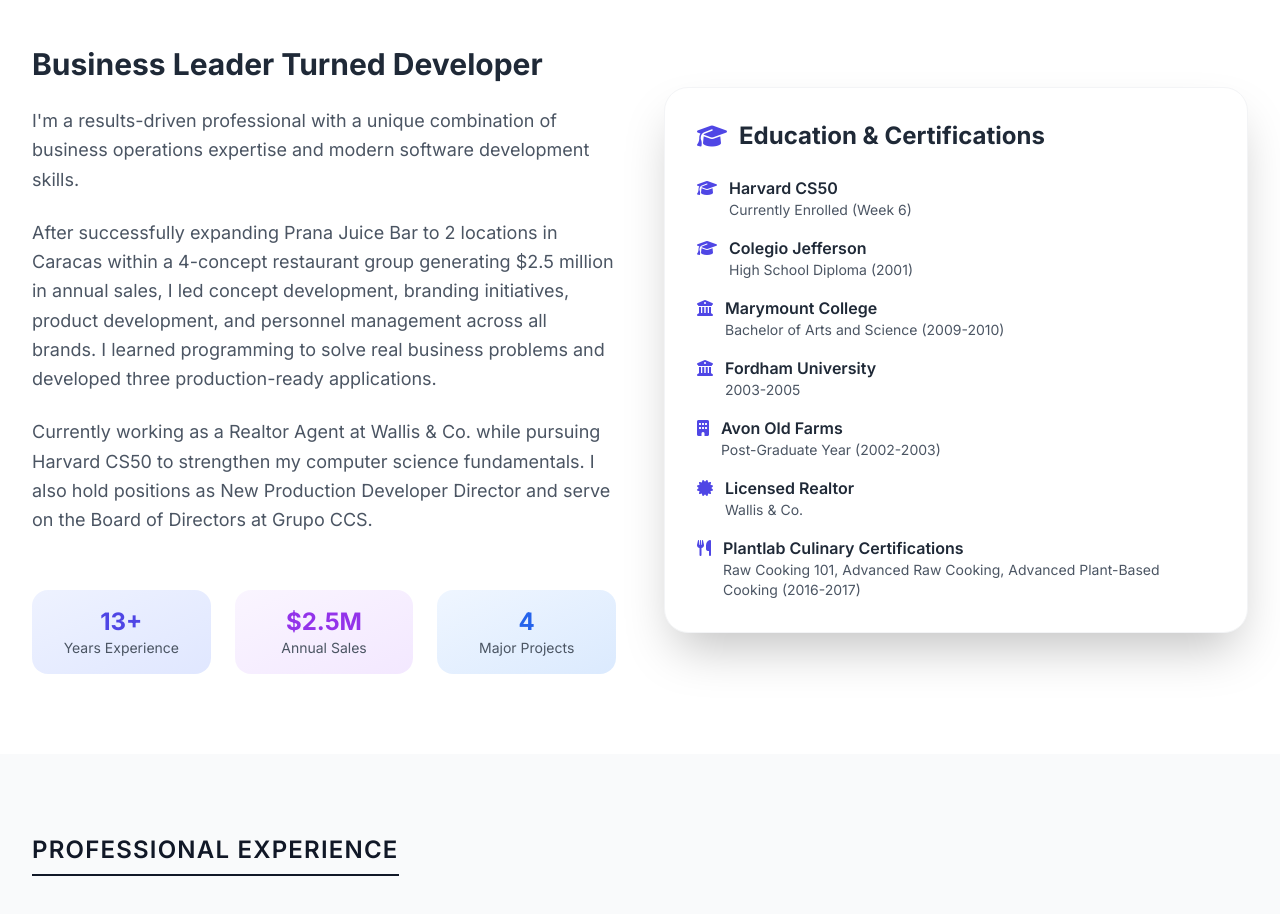
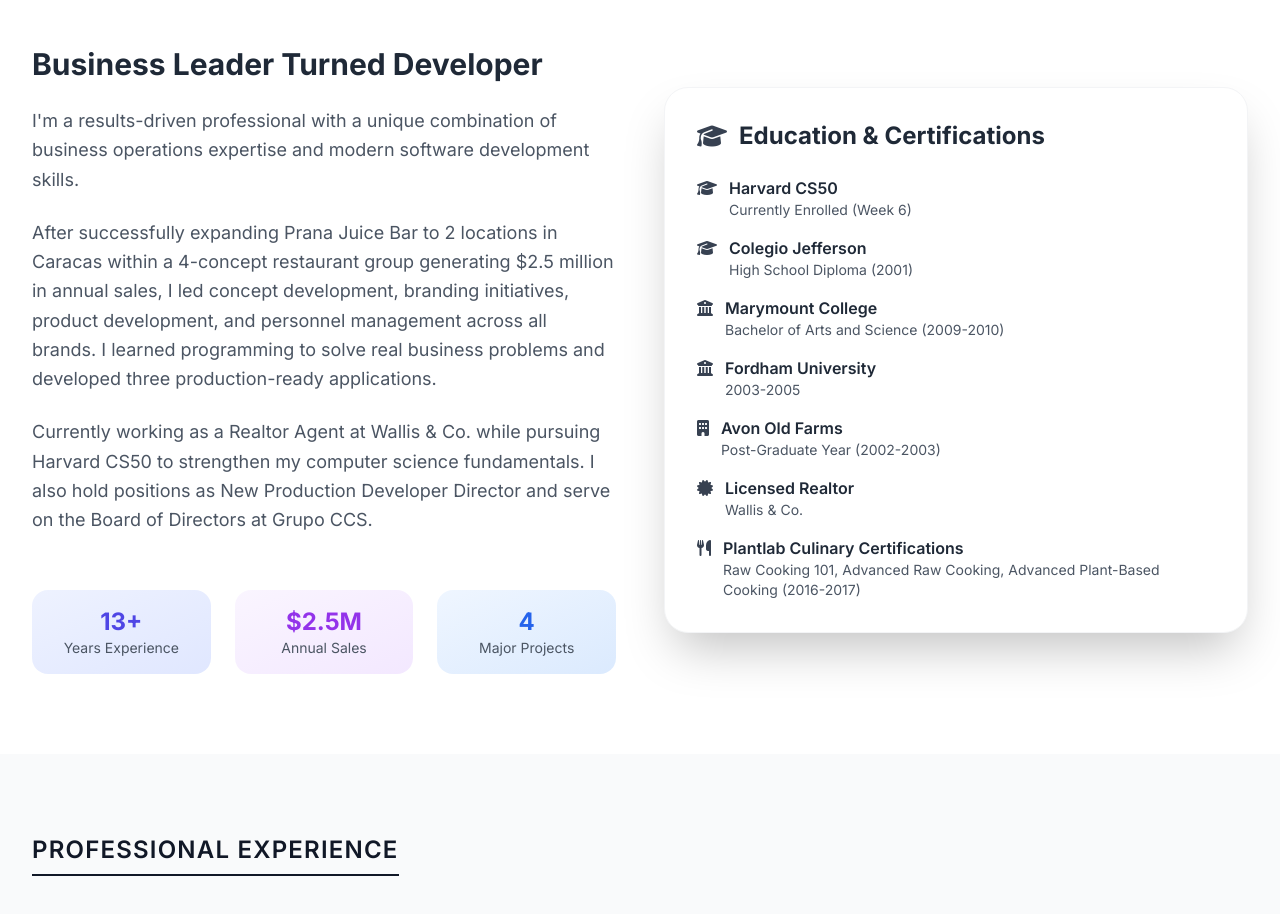
Before and after one commit to kikstaog/Enrique-Portfolio, a website: page index.html in a window 1280 px wide. Shown: the part 860-1774 px from the top of the page. Drawn offline with nearby package versions, Linux system fonts and the light colour scheme.

Commit message:
Change About Me section icons to black-grey tone

```diff
--- a/index.html
+++ b/index.html
@@ -351,54 +351,54 @@
                 <div>
                     <div class="bg-white rounded-3xl shadow-2xl p-8 border border-gray-100 hover:shadow-3xl transition-all duration-500 transform hover:-translate-y-2">
                         <h4 class="text-2xl font-bold text-gray-800 mb-6 flex items-center">
-                            <i class="fas fa-graduation-cap text-indigo-600 mr-3"></i>
+                            <i class="fas fa-graduation-cap text-gray-700 mr-3"></i>
                             <span data-en="Education & Certifications" data-es="Educación y Certificaciones">Education & Certifications</span>
                         </h4>
                         <div class="space-y-4">
                             <div class="flex items-start space-x-3">
-                                <i class="fas fa-graduation-cap text-indigo-600 mt-1"></i>
+                                <i class="fas fa-graduation-cap text-gray-700 mt-1"></i>
                                 <div>
                                     <div class="font-semibold text-gray-800">Harvard CS50</div>
                                     <div class="text-sm text-gray-600">Currently Enrolled (Week 6)</div>
                                 </div>
                             </div>
                             <div class="flex items-start space-x-3">
-                                <i class="fas fa-graduation-cap text-indigo-600 mt-1"></i>
+                                <i class="fas fa-graduation-cap text-gray-700 mt-1"></i>
                                 <div>
                                     <div class="font-semibold text-gray-800">Colegio Jefferson</div>
                                     <div class="text-sm text-gray-600">High School Diploma (2001)</div>
                                 </div>
                             </div>
                             <div class="flex items-start space-x-3">
-                                <i class="fas fa-university text-indigo-600 mt-1"></i>
+                                <i class="fas fa-university text-gray-700 mt-1"></i>
                                 <div>
                                     <div class="font-semibold text-gray-800">Marymount College</div>
                                     <div class="text-sm text-gray-600">Bachelor of Arts and Science (2009-2010)</div>
                             </div>
                         </div>
                             <div class="flex items-start space-x-3">
-                                <i class="fas fa-university text-indigo-600 mt-1"></i>
+                                <i class="fas fa-university text-gray-700 mt-1"></i>
                                 <div>
                                     <div class="font-semibold text-gray-800">Fordham University</div>
                                     <div class="text-sm text-gray-600">2003-2005</div>
                             </div>
                         </div>
                             <div class="flex items-start space-x-3">
-                                <i class="fas fa-building text-indigo-600 mt-1"></i>
+                                <i class="fas fa-building text-gray-700 mt-1"></i>
                                 <div>
                                     <div class="font-semibold text-gray-800">Avon Old Farms</div>
                                     <div class="text-sm text-gray-600">Post-Graduate Year (2002-2003)</div>
                             </div>
                         </div>
                             <div class="flex items-start space-x-3">
-                                <i class="fas fa-certificate text-indigo-600 mt-1"></i>
+                                <i class="fas fa-certificate text-gray-700 mt-1"></i>
                                 <div>
                                     <div class="font-semibold text-gray-800">Licensed Realtor</div>
                                     <div class="text-sm text-gray-600">Wallis & Co.</div>
                     </div>
                 </div>
                             <div class="flex items-start space-x-3">
-                                <i class="fas fa-utensils text-indigo-600 mt-1"></i>
+                                <i class="fas fa-utensils text-gray-700 mt-1"></i>
                                 <div>
                                     <div class="font-semibold text-gray-800">Plantlab Culinary Certifications</div>
                                     <div class="text-sm text-gray-600">Raw Cooking 101, Advanced Raw Cooking, Advanced Plant-Based Cooking (2016-2017)</div>
```
